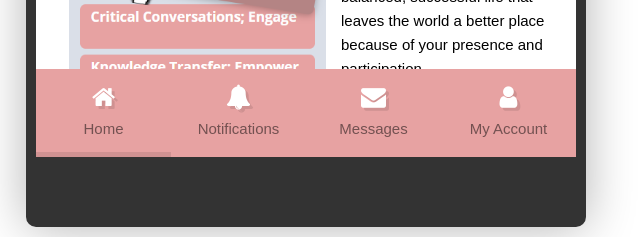
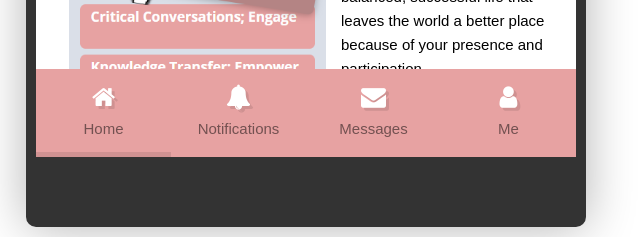
Before and after one commit to TomiIbi/STJWT, a plain HTML site: page index.html in a window 1280 px wide. Shown: the part 613-850 px from the top of the page, 334-974 px from the left. Drawn offline with Linux system fonts and the light colour scheme.

Commit message:
Update index.html

```diff
--- a/index.html
+++ b/index.html
@@ -66,7 +66,7 @@ Our focus is on Changing the Narrative," for example, although the financial ser
 	</a>
 	<a href="#">
 		<i class="fa fa-user"></i>
-		My Account
+		Me
 	</a>
 
 </div>
```
